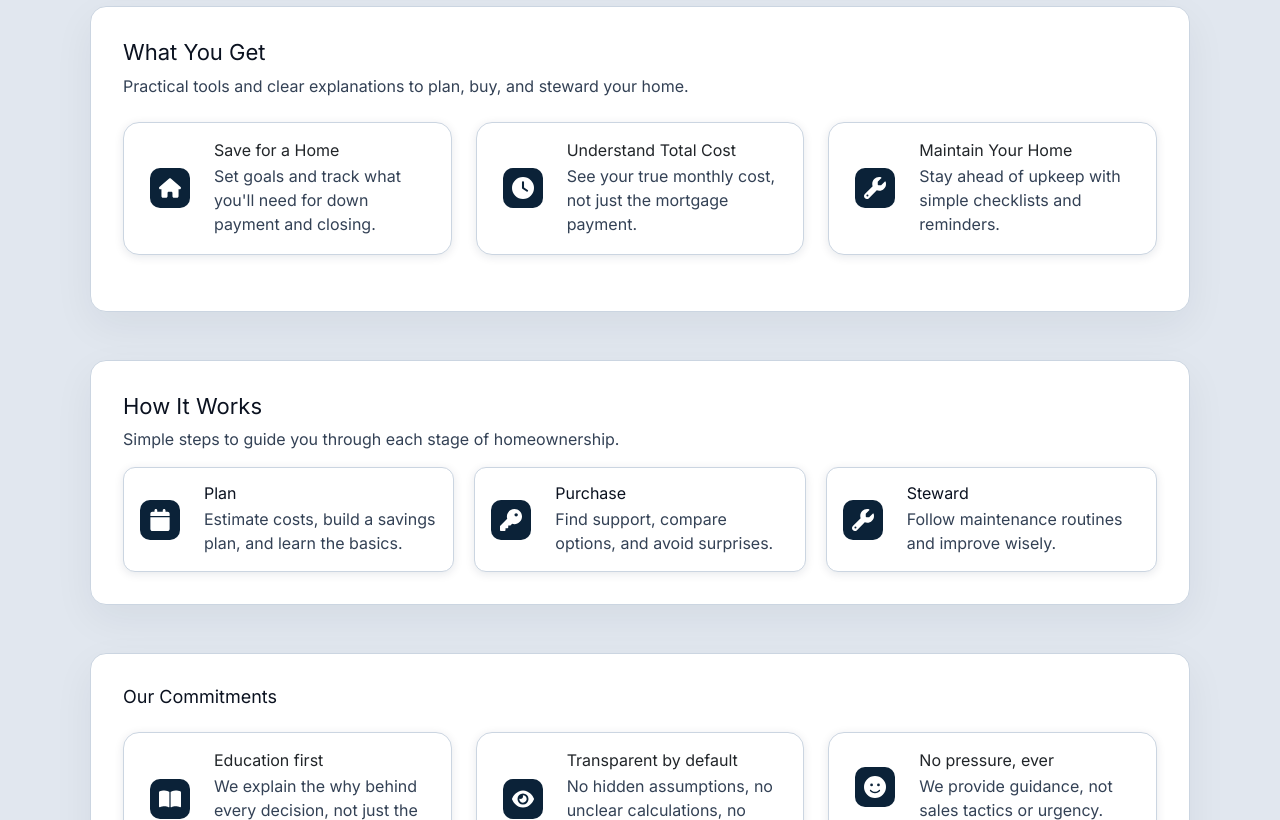
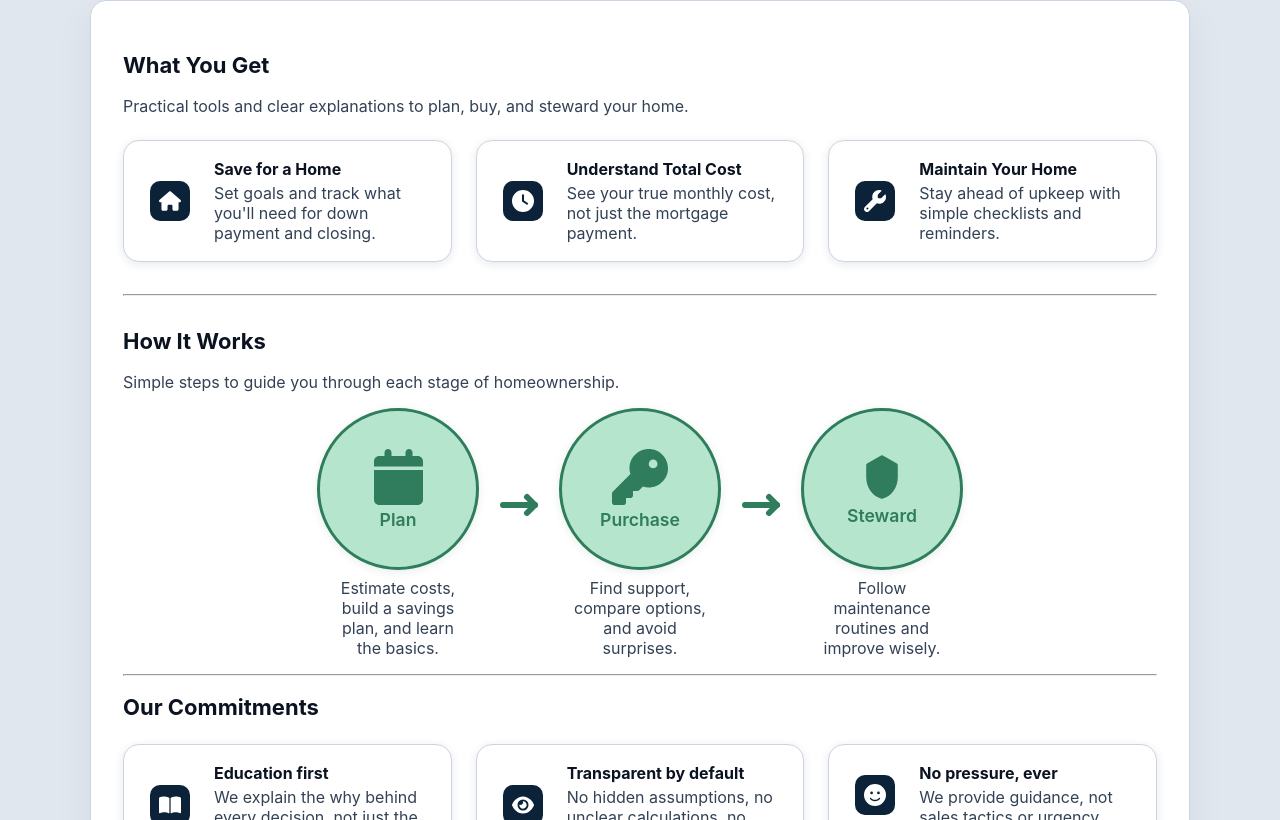
Before and after one commit to mikebabaian/HomeOwnership, a React (Vite) app: page / in a window 1280 px wide. Shown: the part 660-1480 px from the top of the page. Built offline with nearby package versions, Linux system fonts and the light colour scheme.

Commit message:
Cleaned up styles and removed unused sections

```diff
--- a/src/App.tsx
+++ b/src/App.tsx
@@ -41,8 +41,6 @@ export default function App() {
             <NavLink className={({isActive}) => isActive ? 'nav-link active' : 'nav-link'} to="/" onClick={() => setMobileMenuOpen(false)}>Home</NavLink>
             <NavLink className={({isActive}) => isActive ? 'nav-link active' : 'nav-link'} to="/services" onClick={() => setMobileMenuOpen(false)}>Services</NavLink>
             <NavLink className={({isActive}) => isActive ? 'nav-link active' : 'nav-link'} to="/cost-calculator" onClick={() => setMobileMenuOpen(false)}>Cost Calculator</NavLink>
-            <NavLink className={({isActive}) => isActive ? 'nav-link active' : 'nav-link'} to="/guide" onClick={() => setMobileMenuOpen(false)}>Guide</NavLink>
-            <NavLink className={({isActive}) => isActive ? 'nav-link active' : 'nav-link'} to="/community" onClick={() => setMobileMenuOpen(false)}>Community</NavLink>
             <NavLink className={({isActive}) => isActive ? 'nav-link active' : 'nav-link'} to="/best-market-mortgage-rates" onClick={() => setMobileMenuOpen(false)}>Best Market Rates</NavLink>
           </nav>
           <div className="nav-actions">
--- a/src/components/icons/ShieldIcon.tsx
+++ b/src/components/icons/ShieldIcon.tsx
@@ -2,7 +2,7 @@ import React from 'react'
 
 export default function ShieldIcon({ className }: { className?: string }){
   return (
-    <svg viewBox="0 0 24 24" fill="none" stroke="currentColor" strokeWidth={1.8} strokeLinecap="round" strokeLinejoin="round" className={className} xmlns="http://www.w3.org/2000/svg">
+    <svg viewBox="0 0 24 24" fill="var(--hos-green)" stroke="currentColor" strokeWidth={1.8} strokeLinecap="round" strokeLinejoin="round" className={className} xmlns="http://www.w3.org/2000/svg">
       <path d="M12 2l7 4v6c0 5-3 9-7 10-4-1-7-5-7-10V6l7-4z" />
     </svg>
   )
--- a/src/pages/Home.tsx
+++ b/src/pages/Home.tsx
@@ -2,6 +2,7 @@ import React from 'react'
 import { Link } from 'react-router-dom'
 import { FontAwesomeIcon } from '@fortawesome/react-fontawesome'
 import { faHome, faClock, faWrench, faCalendar, faKey, faBookOpen, faEye, faSmile } from '@fortawesome/free-solid-svg-icons'
+import ShieldIcon from '../components/icons/ShieldIcon'
 import ChatHero from '../images/OwnWellLogo.png'
 
 export default function Home() {
@@ -27,8 +28,12 @@ export default function Home() {
         </div>
       </section>
 
-      <section className="content-block">
-        <h2>What You Get</h2>
+
+      <section className="content-block combined-section">
+        <div className="combined-content">
+          {/* What You Get */}
+          <div className="what-you-get">
+            <h2 className="combined-title">What You Get</h2>
             <p className="muted">Practical tools and clear explanations to plan, buy, and steward your home.</p>
             <div className="grid">
               <div className="card">
@@ -59,38 +64,54 @@ export default function Home() {
                 </div>
               </div>
             </div>
-      </section>
-
-      <section id="how-it-works" className="content-block">
-        <h2>How It Works</h2>
+          </div>
+          <hr className="combined-divider" />
+          {/* How It Works */}
+          <div className="how-it-works timeline-section">
+            <h2 className="combined-title" id="how-it-works">How It Works</h2>
             <p className="muted">Simple steps to guide you through each stage of homeownership.</p>
-        <div className="steps">
-          <div className="step">
-            <span className="icon-badge"><FontAwesomeIcon icon={faCalendar} /></span>
-            <div className="text-stack">
-              <h4>Plan</h4>
-              <p className="muted">Estimate costs, build a savings plan, and learn the basics.</p>
+            <div className="timeline-redesign">
+              <div className="timeline-step-redesign">
+                <div className="timeline-circle">
+                  <FontAwesomeIcon icon={faCalendar} />
+                  <div className="timeline-title">Plan</div>
                 </div>
+                <div className="timeline-support">Estimate costs, build a savings plan, and learn the basics.</div>
               </div>
-          <div className="step">
-            <span className="icon-badge"><FontAwesomeIcon icon={faKey} /></span>
-            <div className="text-stack">
-              <h4>Purchase</h4>
-              <p className="muted">Find support, compare options, and avoid surprises.</p>
+              <div className="timeline-arrow-redesign">
+                <svg width="64" height="64" viewBox="0 0 64 64" fill="none" stroke="var(--hos-green)" strokeWidth="6" strokeLinecap="round" strokeLinejoin="round">
+                  <line x1="16" y1="32" x2="48" y2="32" />
+                  <polyline points="40 24 48 32 40 40" />
+                </svg>
               </div>
+              <div className="timeline-step-redesign">
+                <div className="timeline-circle">
+                  <FontAwesomeIcon icon={faKey} />
+                  <div className="timeline-title">Purchase</div>
                 </div>
-          <div className="step">
-            <span className="icon-badge"><FontAwesomeIcon icon={faWrench} /></span>
-            <div className="text-stack">
-              <h4>Steward</h4>
-              <p className="muted">Follow maintenance routines and improve wisely.</p>
+                <div className="timeline-support">Find support, compare options, and avoid surprises.</div>
+              </div>
+              <div className="timeline-arrow-redesign">
+                <svg width="64" height="64" viewBox="0 0 64 64" fill="none" stroke="var(--hos-green)" strokeWidth="6" strokeLinecap="round" strokeLinejoin="round">
+                  <line x1="16" y1="32" x2="48" y2="32" />
+                  <polyline points="40 24 48 32 40 40" />
+                </svg>
+              </div>
+              <div className="timeline-step-redesign">
+                <div className="timeline-circle">
+                  <span style={{width: '3rem', height: '3rem', display: 'flex', alignItems: 'center', justifyContent: 'center'}}>
+                    <ShieldIcon className="timeline-shield-icon" />
+                  </span>
+                  <div className="timeline-title">Steward</div>
+                </div>
+                <div className="timeline-support">Follow maintenance routines and improve wisely.</div>
               </div>
             </div>
           </div>
-      </section>
-
-      <section className="content-block trust-band">
-        <h3>Our Commitments</h3>
+          <hr className="combined-divider" />
+          {/* Our Commitments */}
+          <div className="our-commitments">
+            <h2 className="combined-title">Our Commitments</h2>
             <div className="grid">
               <div className="card">
                 <div className="feature">
@@ -120,6 +141,8 @@ export default function Home() {
                 </div>
               </div>
             </div>
+          </div>
+        </div>
       </section>
 
       <section className="content-block footer-cta">
--- a/src/styles/global.css
+++ b/src/styles/global.css
@@ -1,3 +1,221 @@
+/* Restore Bootstrap-like form and table styles for calculator and rates pages */
+.form-control, .form-select {
+  display: block;
+  width: 100%;
+  padding: 0.5rem 0.75rem;
+  font-size: 1rem;
+  line-height: 1.5;
+  color: var(--hos-text, #0B1220);
+  background-color: #fff;
+  background-clip: padding-box;
+  border: 1px solid var(--hos-border, #CBD5E1);
+  border-radius: var(--radius, 14px);
+  transition: border-color 0.15s ease-in-out, box-shadow 0.15s ease-in-out;
+  margin-bottom: 1rem;
+}
+.form-control:focus, .form-select:focus {
+  border-color: var(--hos-green, #2F7D5C);
+  outline: 0;
+  box-shadow: 0 0 0 0.2rem rgba(47,125,92,0.15);
+}
+.stack {
+  display: flex;
+  flex-direction: column;
+  gap: 1rem;
+}
+.result-line {
+  display: flex;
+  justify-content: space-between;
+  align-items: center;
+  margin-bottom: 0.5rem;
+}
+.table {
+  width: 100%;
+  border-collapse: collapse;
+  margin-bottom: 1.5rem;
+}
+.table th, .table td {
+  padding: 0.75rem 1rem;
+  border: 1px solid var(--hos-border, #CBD5E1);
+  text-align: left;
+}
+.table-striped tbody tr:nth-child(odd) {
+  background: #f8fafc;
+}
+.table-hover tbody tr:hover {
+  background: #e6f4ea;
+}
+.table-dark th {
+  background: var(--hos-green, #2F7D5C);
+  color: #fff;
+}
+/* Restore grid and card styles for calculator and rates pages */
+.grid {
+  display: flex;
+  flex-wrap: wrap;
+  gap: 2rem;
+  margin-top: 2rem;
+}
+.card {
+  background: var(--hos-surface, #fff);
+  border-radius: var(--radius, 14px);
+  box-shadow: var(--hos-shadow-sm, 0 2px 10px rgba(11,34,56,0.10));
+  padding: 2rem 1.5rem;
+  flex: 1 1 320px;
+  min-width: 280px;
+  max-width: 420px;
+  margin-bottom: 2rem;
+}
+.table-responsive {
+  width: 100%;
+  overflow-x: auto;
+}
+.table {
+  width: 100%;
+  border-collapse: collapse;
+  margin-bottom: 1.5rem;
+}
+.table th, .table td {
+  padding: 0.75rem 1rem;
+  border: 1px solid var(--hos-border, #CBD5E1);
+  text-align: left;
+}
+.table-striped tbody tr:nth-child(odd) {
+  background: #f8fafc;
+}
+.table-hover tbody tr:hover {
+  background: #e6f4ea;
+}
+.table-dark th {
+  background: var(--hos-green, #2F7D5C);
+  color: #fff;
+}
+.timeline-shield-icon {
+  width: 4.5rem;
+  height: 4.5rem;
+  display: block;
+}
+/* Timeline Redesign Styles */
+.timeline-redesign {
+  display: flex;
+  align-items: flex-start;
+  justify-content: center;
+  gap: 0.5rem;
+}
+.timeline-step-redesign {
+  display: flex;
+  flex-direction: column;
+  align-items: center;
+  min-width: 162px;
+  max-width: 220px;
+  height: auto;
+}
+.timeline-circle {
+  width: 162px;
+  height: 162px;
+  border-radius: 50%;
+  display: flex;
+  flex-direction: column;
+  align-items: center;
+  justify-content: center;
+  background: #b6e5ce;
+  border: 3px solid var(--hos-green);
+  color: var(--hos-green);
+  font-size: 3.5rem;
+  box-shadow: 0 2px 8px rgba(47,125,92,0.12);
+  margin-bottom: 0.5rem;
+}
+.timeline-title {
+  font-size: 1.1rem;
+  font-weight: 600;
+  color: var(--hos-green);
+  margin-top: 0.25rem;
+}
+.timeline-support {
+  text-align: center;
+  font-size: 1rem;
+  color: var(--hos-muted);
+  margin-bottom: 0.5rem;
+  max-width: 140px;
+}
+.timeline-arrow-redesign {
+  display: flex;
+  align-items: center;
+  justify-content: center;
+  height: 162px;
+  min-width: 64px;
+  position: relative;
+  top: 16px;
+  transform: translateY(0);
+}
+/* Timeline styles for How It Works */
+.timeline-section {
+  margin-top: 2rem;
+}
+.timeline {
+  display: flex;
+  align-items: flex-start;
+  justify-content: center;
+  gap: 0.5rem;
+}
+.timeline-step {
+  display: flex;
+  flex-direction: column;
+  align-items: center;
+  justify-content: center;
+  min-width: 162px;
+  max-width: 220px;
+  height: 100%;
+}
+.timeline-icon {
+  width: 32px;
+  width: 48px;
+  height: 4px;
+  background: var(--hos-green);
+  border-radius: 2px;
+  margin-bottom: 32px;
+  border: 3px solid var(--hos-green);
+  color: var(--hos-green);
+  font-size: 2.5rem;
+  box-shadow: 0 2px 8px rgba(47,125,92,0.12);
+  margin-bottom: 0.75rem;
+}
+.timeline-label {
+  text-align: center;
+  padding: 0 8px;
+}
+.timeline-label h4 {
+  margin: 0.5rem 0 0.25rem 0;
+  font-size: 1.25rem;
+  font-weight: 600;
+  color: var(--hos-green);
+}
+.timeline-label p {
+  margin: 0;
+  font-size: 1rem;
+  color: var(--hos-muted);
+}
+.timeline-divider {
+  width: 48px;
+  height: 4px;
+  background: var(--hos-green);
+  border-radius: 2px;
+  margin-bottom: 32px;
+}
+.timeline-label h4 {
+  margin: 0.5rem 0 0.25rem 0;
+  font-size: 1.1rem;
+}
+.timeline-label p {
+  margin: 0;
+  font-size: 0.95rem;
+}
+.timeline-divider {
+  width: 40px;
+  height: 4px;
+  background: var(--hos-green);
+  border-radius: 2px;
+}
 @import 'bootstrap/dist/css/bootstrap.min.css';
 @import url('https://fonts.googleapis.com/css2?family=Inter:wght@300;400;600;700;800&display=swap');
 
```
Lines whose indentation alone changed are shown as unchanged.
